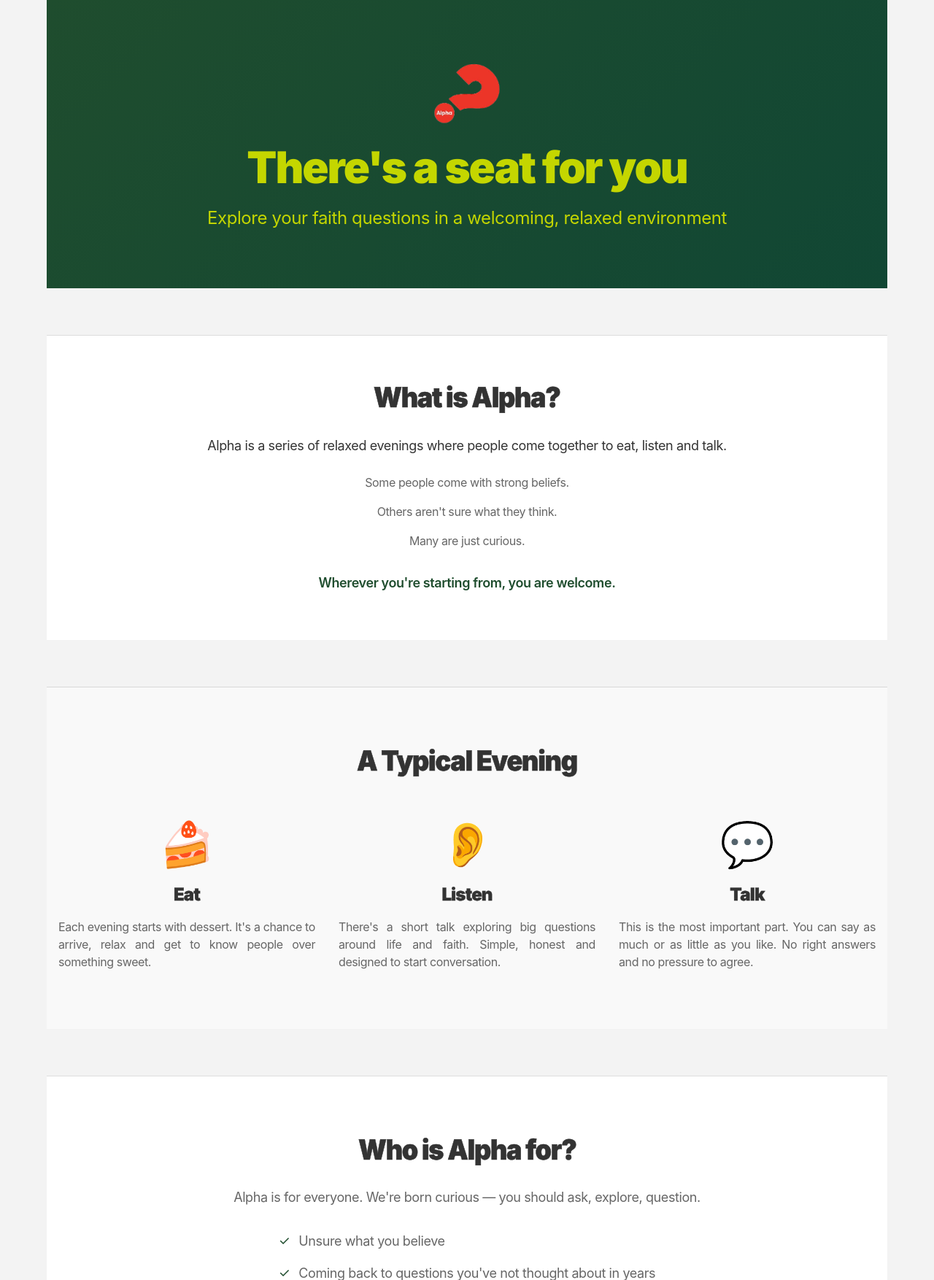
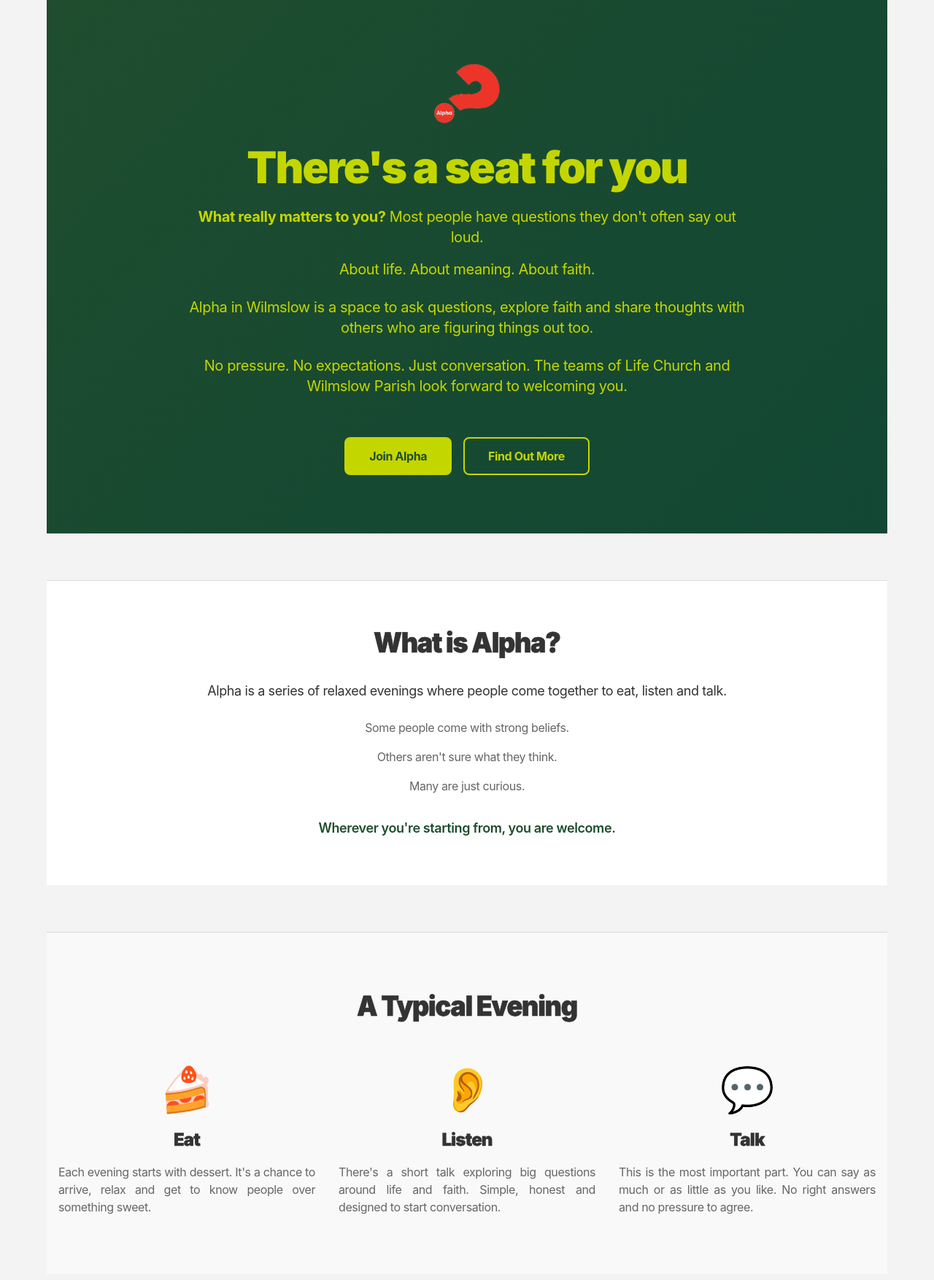
Before and after one commit to TopG85/vinelifewilmslow, a Django app: template core/templates/core/alpha_course_page.html in a window 1280 px wide. Shown: the part 241-1995 px from the top of the page at 73% size. Run offline with Django 5.2, Linux system fonts and the light colour scheme; the template is opened without the code that fills it, so the values that code supplies are empty; some libraries are stand-ins or nearby versions.

Commit message:
Expand hero section with detailed content and add Join Alpha / Find Out More call-to-action buttons

```diff
--- a/core/templates/core/alpha_course_page.html
+++ b/core/templates/core/alpha_course_page.html
@@ -9,9 +9,24 @@
             <img src="{% static 'images/alphalogo.webp' %}" alt="Alpha Logo"
                 class="w-24 h-24 object-contain mb-6" width="120" height="120">
             <h1 class="text-5xl md:text-6xl font-bold mb-6" style="color: #C4D600;">There's a seat for you</h1>
-            <p class="text-xl md:text-2xl max-w-3xl" style="color: #C4D600;">
-                Explore your faith questions in a welcoming, relaxed environment
-            </p>
+
+            <div class="text-lg md:text-xl leading-relaxed max-w-3xl mb-8" style="color: #C4D600;">
+                <p class="mb-4"><strong>What really matters to you?</strong> Most people have questions they don't often say out loud.</p>
+                <p class="mb-6">About life. About meaning. About faith.</p>
+                <p class="mb-6">Alpha in Wilmslow is a space to ask questions, explore faith and share thoughts with others who are figuring things out too.</p>
+                <p class="mb-6">No pressure. No expectations. Just conversation. The teams of Life Church and Wilmslow Parish look forward to welcoming you.</p>
+            </div>
+
+            <div class="flex flex-col md:flex-row gap-4 justify-center">
+                <a href="#reserve-place" class="inline-block font-bold py-3 px-8 rounded-lg transition-all duration-300 border-2 hover:scale-105"
+                    style="background: #C4D600 !important; color: #1F4D2E !important; border-color: #C4D600 !important;">
+                    Join Alpha
+                </a>
+                <a href="#typical-evening" class="inline-block font-bold py-3 px-8 rounded-lg transition-all duration-300 border-2"
+                    style="background: transparent; color: #C4D600; border-color: #C4D600;">
+                    Find Out More
+                </a>
+            </div>
         </div>
     </section>
 
@@ -32,7 +47,7 @@
 
     <!-- A Typical Evening Section -->
     <section class="py-20 flex flex-col items-center justify-center text-center w-full"
-        style="background: #F9F9F9; color: #333333;">
+        style="background: #F9F9F9; color: #333333;" id="typical-evening">
         <div class="flex flex-col items-center justify-center text-center w-full max-w-6xl mx-auto px-4">
             <h2 class="text-3xl md:text-4xl font-bold mb-16" style="color: #333333;">A Typical Evening</h2>
 
@@ -132,7 +147,7 @@
 
     <!-- Reserve Your Place Section -->
     <section class="py-20 flex flex-col items-center justify-center w-full"
-        style="background: #1F4D2E; color: #C4D600;">
+        style="background: #1F4D2E; color: #C4D600;" id="reserve-place">
         <div class="flex flex-col items-center justify-center text-center w-full max-w-2xl px-4">
             <h2 class="text-3xl md:text-4xl font-bold mb-6" style="color: #C4D600;">Reserve Your Place</h2>
             <p class="text-lg mb-10" style="color: #C4D600;">Fill in the form below and we'll be in touch with more details.</p>
```
